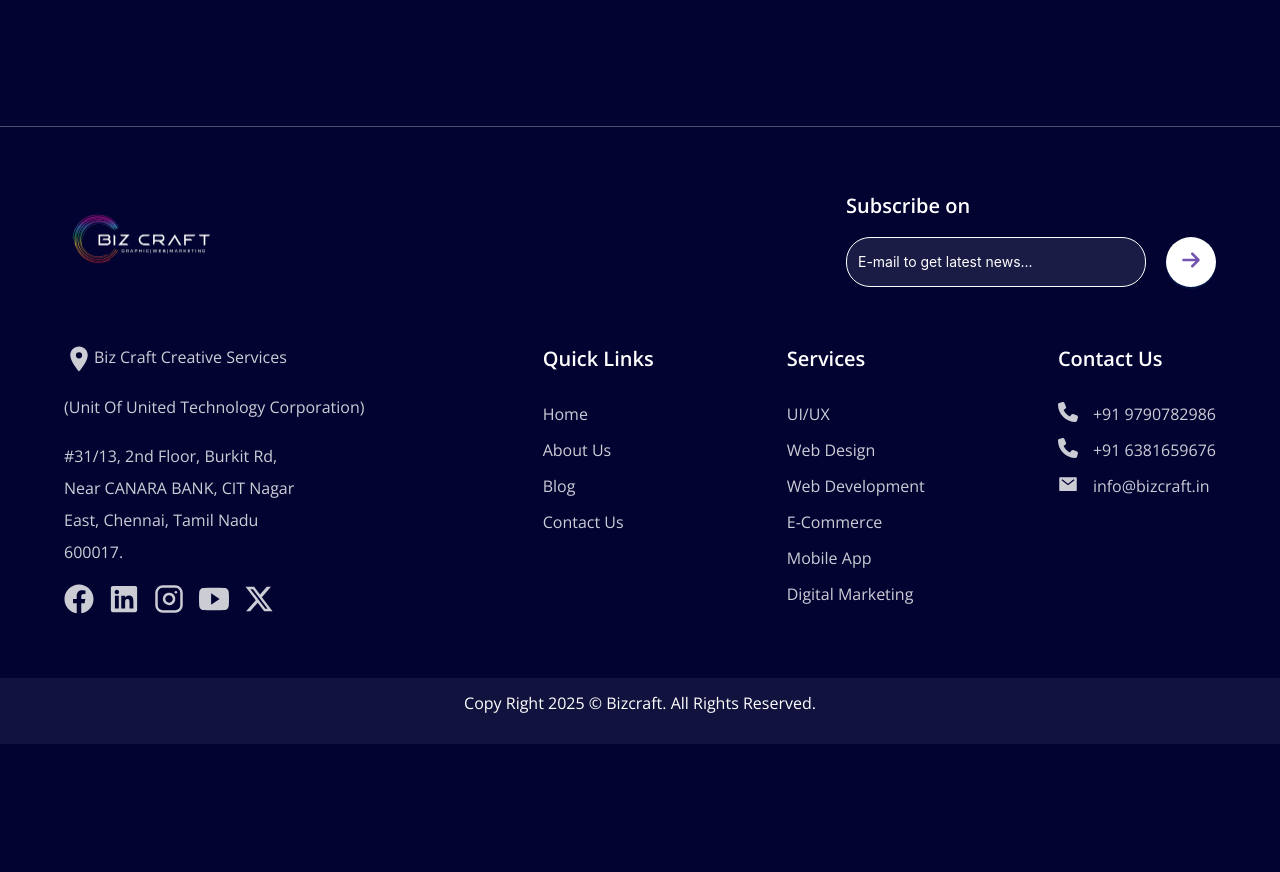
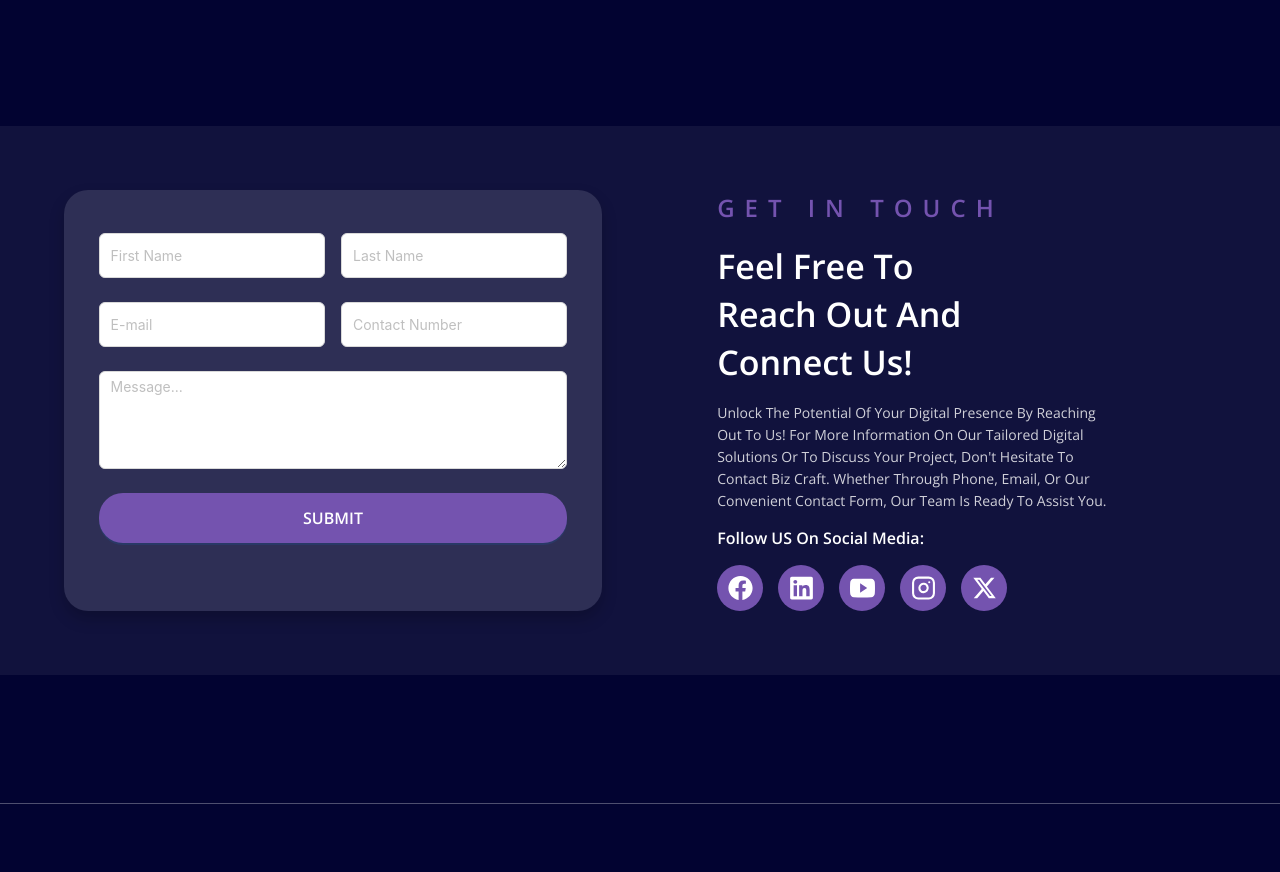
Before and after one commit to Resources-DTW/bizcraft, a React (Create React App) app: page /contact-us in a window 1280 px wide. Shown: the part 766-1638 px from the top of the page. Before the commit the page ends 1510 px from the top, so only its background shows below. Built offline with nearby package versions, Linux system fonts and the light colour scheme.

Commit message:
fix!:minor changes

```diff
--- a/src/screens/Contact Us.js
+++ b/src/screens/Contact Us.js
@@ -6,6 +6,15 @@ import mail from "../assests/mail.png";
 import phone from "../assests/phone.png";
 import { Link } from "react-router-dom";
 import Footer from "../components/Footer";
+import { Button, Form, Input } from "antd";
+import project from "../assests/project.png";
+import enquiry from "../assests/enquiry.png";
+import support from "../assests/support.png";
+import { FaFacebook } from "react-icons/fa";
+import { FaLinkedin } from "react-icons/fa";
+import { LuInstagram } from "react-icons/lu";
+import { IoLogoYoutube } from "react-icons/io";
+import { FaXTwitter } from "react-icons/fa6";
 
 export default function ContactUs() {
   return (
@@ -135,6 +144,229 @@ export default function ContactUs() {
         </div>
       </div>
 
+      <div className="contact-container">
+        <div className="contactus-box">
+          <div className="contactus-form-container">
+            <Form
+              layout="vertical"
+              // onFinish={onFinish}
+              className="contact-form"
+            >
+              <div className="form-row">
+                <Form.Item
+                  name="firstName"
+                  rules={[
+                    {
+                      required: true,
+                      message: "Please enter your first name!",
+                    },
+                  ]}
+                  className="form-item"
+                >
+                  <Input placeholder="First Name" className="form-input" />
+                </Form.Item>
+                <Form.Item
+                  name="lastName"
+                  rules={[
+                    {
+                      required: true,
+                      message: "Please enter your last name!",
+                    },
+                  ]}
+                  className="form-item"
+                >
+                  <Input placeholder="Last Name" className="form-input" />
+                </Form.Item>
+              </div>
+              <div className="form-row">
+                <Form.Item
+                  name="email"
+                  rules={[
+                    { required: true, message: "Please enter your email!" },
+                    { type: "email", message: "Please enter a valid email!" },
+                  ]}
+                  className="form-item"
+                >
+                  <Input placeholder="E-mail" className="form-input" />
+                </Form.Item>
+                <Form.Item
+                  name="contactNumber"
+                  rules={[
+                    {
+                      required: true,
+                      message: "Please enter your contact number!",
+                    },
+                    {
+                      pattern: /^[0-9]+$/,
+                      message: "Only numeric values are allowed!",
+                    },
+                  ]}
+                  className="form-item"
+                >
+                  <Input placeholder="Contact Number" className="form-input" />
+                </Form.Item>
+              </div>
+              <Form.Item
+                name="message"
+                rules={[
+                  { required: true, message: "Please enter your message!" },
+                ]}
+              >
+                <Input.TextArea
+                  rows={4}
+                  placeholder="Message..."
+                  className="form-textarea"
+                />
+              </Form.Item>
+              <Form.Item>
+                <Button
+                  type="primary"
+                  htmlType="submit"
+                  style={{
+                    width: "100%",
+                    height: "50px",
+                    borderRadius: "24px",
+                    backgroundColor: "#7453AF",
+                    border: "none",
+                    fontWeight: 600,
+                    fontSize: 16,
+                  }}
+                >
+                  SUBMIT
+                </Button>
+              </Form.Item>
+            </Form>
+          </div>
+          <div
+            style={{
+              width: "100%",
+              textAlign: "start",
+              display: "flex",
+              flexDirection: "column",
+              alignItems: "flex-start",
+              marginLeft: "10%",
+            }}
+          >
+            <p className="contactus-heading">Get In Touch</p>
+            <p
+              style={{
+                fontSize: 34,
+                fontWeight: 600,
+                lineHeight: "48px",
+                color: " #FFFFFF",
+                textTransform: "capitalize",
+                width: "60%",
+              }}
+            >
+              Feel Free to reach out and Connect us!
+            </p>
+            <p
+              style={{
+                fontSize: 14,
+                fontWeight: 400,
+                lineHeight: "22px",
+                color: " #FFFFFF",
+                opacity: "80%",
+                width: "80%",
+                textTransform: "capitalize",
+              }}
+            >
+              Unlock the potential of your digital presence by reaching out to
+              us! For more information on our tailored digital solutions or to
+              discuss your project, don't hesitate to contact Biz Craft. Whether
+              through phone, email, or our convenient contact form, our team is
+              ready to assist you.
+            </p>
+            <p
+              style={{
+                fontSize: 16,
+                fontWeight: 600,
+                lineHeight: "21px",
+                color: " #FFFFFF",
+              }}
+            >
+              Follow US On Social Media:
+            </p>
+            <div className="contactus-nav">
+              <div
+                style={{
+                  backgroundColor: "#7453AF",
+                  width: "46px",
+                  height: "46px",
+                  borderRadius: "30px",
+                  display: "flex",
+                  alignItems: "center",
+                  justifyContent: "center",
+                }}
+              >
+                <Link>
+                  <FaFacebook className="contactus-icon" />
+                </Link>
+              </div>
+              <div
+                style={{
+                  backgroundColor: "#7453AF",
+                  width: "46px",
+                  height: "46px",
+                  borderRadius: "30px",
+                  display: "flex",
+                  alignItems: "center",
+                  justifyContent: "center",
+                }}
+              >
+                <Link>
+                  <FaLinkedin className="contactus-icon" />
+                </Link>
+              </div>
+              <div
+                style={{
+                  backgroundColor: "#7453AF",
+                  width: "46px",
+                  height: "46px",
+                  borderRadius: "30px",
+                  display: "flex",
+                  alignItems: "center",
+                  justifyContent: "center",
+                }}
+              >
+                <Link>
+                  <IoLogoYoutube className="contactus-icon" />
+                </Link>
+              </div>
+              <div
+                style={{
+                  backgroundColor: "#7453AF",
+                  width: "46px",
+                  height: "46px",
+                  borderRadius: "30px",
+                  display: "flex",
+                  alignItems: "center",
+                  justifyContent: "center",
+                }}
+              >
+                <Link>
+                  <LuInstagram className="contactus-icon" />
+                </Link>
+              </div>
+              <div
+                style={{
+                  backgroundColor: "#7453AF",
+                  width: "46px",
+                  height: "46px",
+                  borderRadius: "30px",
+                  display: "flex",
+                  alignItems: "center",
+                  justifyContent: "center",
+                }}
+              >
+                <Link>
+                  <FaXTwitter className="contactus-icon" />
+                </Link>
+              </div>
+            </div>
+          </div>
+        </div>
+      </div>
       <Footer />
     </div>
   );
--- a/src/styles/Contact Us.css
+++ b/src/styles/Contact Us.css
@@ -1,3 +1,38 @@
 a {
   color: #ffffff !important;
 }
+.contactus-box {
+  padding: 5%;
+  background-color: #11123d;
+  display: flex;
+  /* justify-content: space-between !important; */
+}
+.contactus-heading {
+  font-size: 24px;
+  font-weight: 600;
+  color: #7453af;
+  text-align: center;
+  letter-spacing: 10px;
+  text-transform: uppercase;
+}
+.contactus-form-container {
+  display: flex;
+  justify-content: center;
+  align-items: center;
+  background-color: #ffffff1f;
+  padding: 3%;
+  border-radius: 24px;
+  box-shadow: 0 8px 16px rgba(0, 0, 0, 0.2);
+  width: 100%;
+  margin: 0 auto;
+}
+.contactus-icon {
+  width: 25px;
+  height: 26px;
+  color: #ffffff;
+}
+.contactus-nav {
+  text-decoration: none;
+  display: flex;
+  gap: 15px;
+}
```
